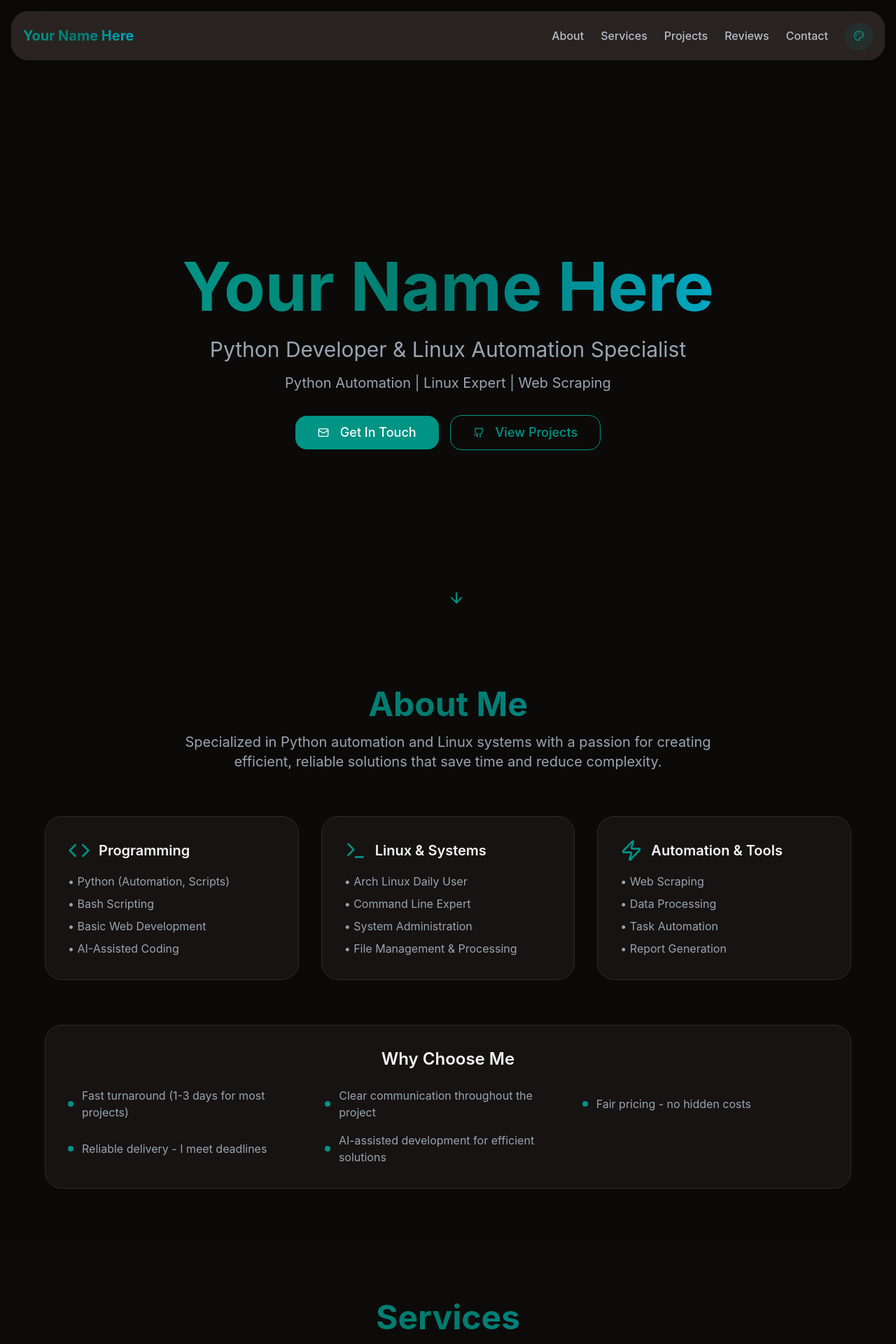
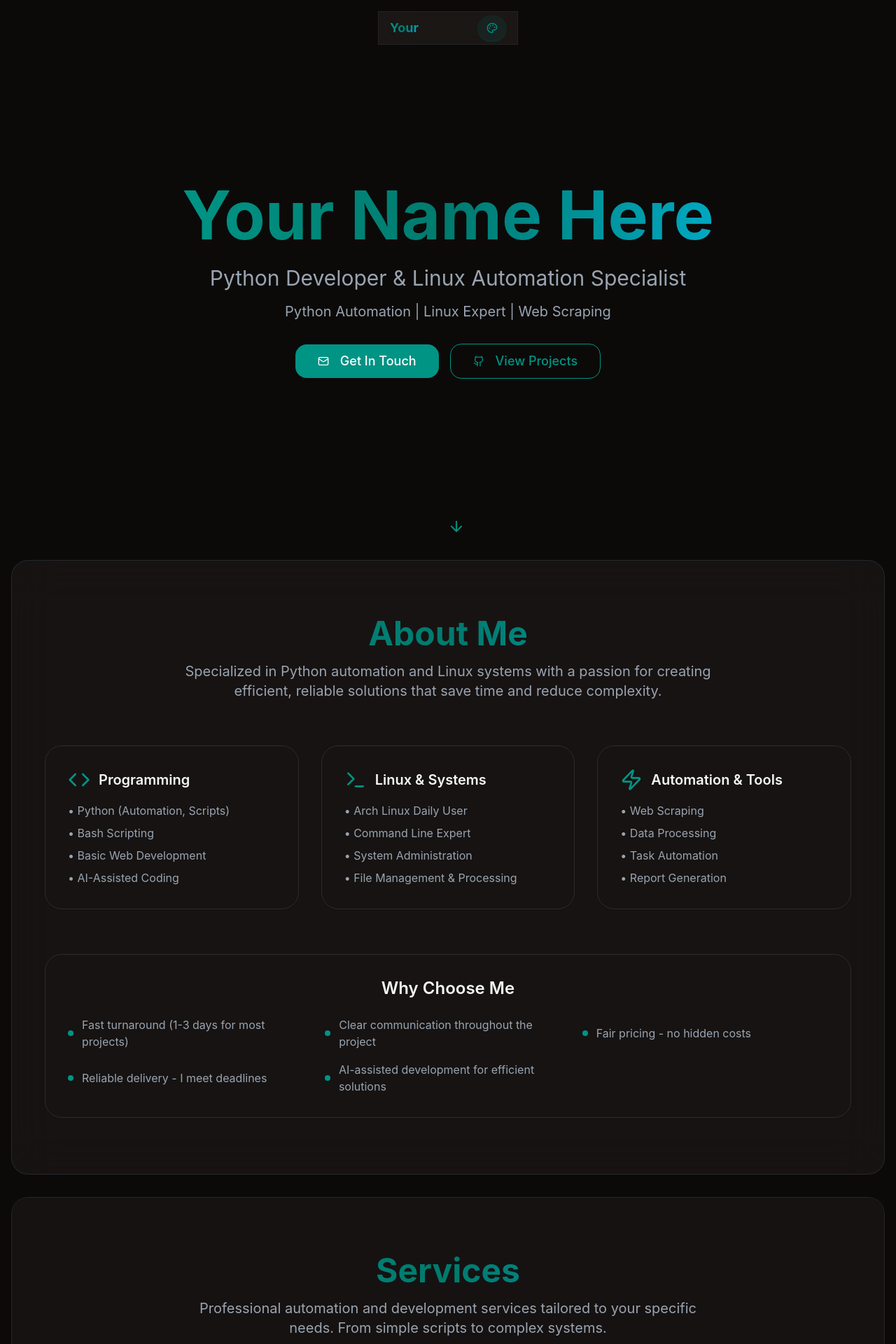
Before and after one commit to saberr26/material-portfolio-bloom, a React (Vite) app: page / in a window 1280 px wide. Shown: the top 1920 px of the page at 70% size. Built offline with nearby package versions, Linux system fonts and the light colour scheme.

Commit message:
Refactor UI for better aesthetics
- Implement a notch-like, expanding header.
- Add blur effects to UI elements.
- Ensure 3D background renders correctly.
- Enhance color palette with stronger Material You styling.

```diff
--- a/src/components/Header.tsx
+++ b/src/components/Header.tsx
@@ -1,5 +1,5 @@
 
-import React from 'react';
+import React, { useState, useEffect } from 'react';
 import { Menu, X, Github, Mail, MessageCircle, MapPin, Palette } from 'lucide-react';
 import { Button } from '@/components/ui/button';
 
@@ -11,15 +11,50 @@ interface HeaderProps {
 }
 
 const Header: React.FC<HeaderProps> = ({ isMenuOpen, toggleMenu, switchTheme, personalInfo }) => {
+  const [isExpanded, setIsExpanded] = useState(false);
+  const [scrollY, setScrollY] = useState(0);
+
+  useEffect(() => {
+    const handleScroll = () => {
+      setScrollY(window.scrollY);
+      setIsExpanded(window.scrollY > 100);
+    };
+
+    window.addEventListener('scroll', handleScroll);
+    return () => window.removeEventListener('scroll', handleScroll);
+  }, []);
+
   const scrollToSection = (id: string) => {
     document.getElementById(id)?.scrollIntoView({ behavior: 'smooth' });
     toggleMenu();
   };
 
   return (
-    <header className="sticky top-4 z-50 mx-4 mb-8 theme-transition">
-      <div className="material-card-elevated">
-        <div className="flex items-center justify-between p-4">
+    <header className={`notch-header theme-transition ${isExpanded ? 'expanded' : ''}`}>
+      <div className="blur-card h-full">
+        <div className="flex items-center justify-between p-4 h-full">
+          {/* Compact view - just name and theme button */}
+          {!isExpanded && (
+            <>
+              <div className="flex items-center space-x-3">
+                <h1 className="text-lg font-bold gradient-text truncate">
+                  {personalInfo.name.split(' ')[0]}
+                </h1>
+              </div>
+              <Button
+                onClick={switchTheme}
+                variant="ghost"
+                size="sm"
+                className="material-button bg-primary/10 hover:bg-primary/20 text-primary"
+              >
+                <Palette className="h-4 w-4" />
+              </Button>
+            </>
+          )}
+
+          {/* Expanded view - full navigation */}
+          {isExpanded && (
+            <>
               <div className="flex items-center space-x-4">
                 <h1 className="text-xl font-bold gradient-text">
                   {personalInfo.name}
@@ -87,10 +122,12 @@ const Header: React.FC<HeaderProps> = ({ isMenuOpen, toggleMenu, switchTheme, pe
                   {isMenuOpen ? <X className="h-5 w-5" /> : <Menu className="h-5 w-5" />}
                 </Button>
               </div>
+            </>
+          )}
         </div>
 
         {/* Mobile Navigation */}
-        {isMenuOpen && (
+        {isMenuOpen && isExpanded && (
           <nav className="md:hidden border-t border-outline-variant/30 p-4 space-y-4">
             <a
               href="#about"
--- a/src/index.css
+++ b/src/index.css
@@ -179,6 +179,36 @@
   .scroll-fade {
     mask-image: linear-gradient(to bottom, transparent 0%, black 10%, black 90%, transparent 100%);
   }
+
+  /* Notch Header Styles */
+  .notch-header {
+    @apply fixed top-4 left-1/2 transform -translate-x-1/2 z-50 transition-all duration-700 ease-out;
+    width: 200px;
+    height: 48px;
+    border-radius: 24px;
+  }
+
+  .notch-header.expanded {
+    width: 90%;
+    max-width: 1200px;
+    height: auto;
+    border-radius: 28px;
+  }
+
+  .blur-card {
+    @apply backdrop-blur-2xl bg-surface-container/70 border border-outline-variant/30;
+    backdrop-filter: blur(24px) saturate(180%);
+  }
+
+  .glass-effect {
+    @apply backdrop-blur-xl bg-surface-container/60 border border-outline-variant/40;
+    backdrop-filter: blur(16px) saturate(150%);
+  }
+
+  .frosted-glass {
+    @apply backdrop-blur-3xl bg-surface-container/50 border border-outline-variant/50;
+    backdrop-filter: blur(32px) saturate(200%);
+  }
 }
 
 @keyframes float {
--- a/src/pages/Index.tsx
+++ b/src/pages/Index.tsx
@@ -63,18 +63,28 @@ const Index = () => {
 
       <Hero personalInfo={portfolioData.personal_info} />
 
+      <section className="frosted-glass mx-4 mb-8 rounded-3xl">
         <About
           skills={portfolioData.skills}
           valuePropositions={portfolioData.value_propositions}
         />
+      </section>
 
+      <section className="glass-effect mx-4 mb-8 rounded-3xl">
         <Services services={portfolioData.services} />
+      </section>
 
+      <section className="blur-card mx-4 mb-8 rounded-3xl">
         <Projects projects={portfolioData.projects} />
+      </section>
 
+      <section className="frosted-glass mx-4 mb-8 rounded-3xl">
         <Reviews reviews={portfolioData.reviews} />
+      </section>
 
+      <section className="glass-effect mx-4 mb-8 rounded-3xl">
         <Contact contact={portfolioData.personal_info.contact} />
+      </section>
 
       <footer className="py-8 text-center text-on-surface-variant border-t border-outline-variant/30 mx-4 material-card mt-8">
         <div className="p-6">
```
Lines whose indentation alone changed are shown as unchanged.
